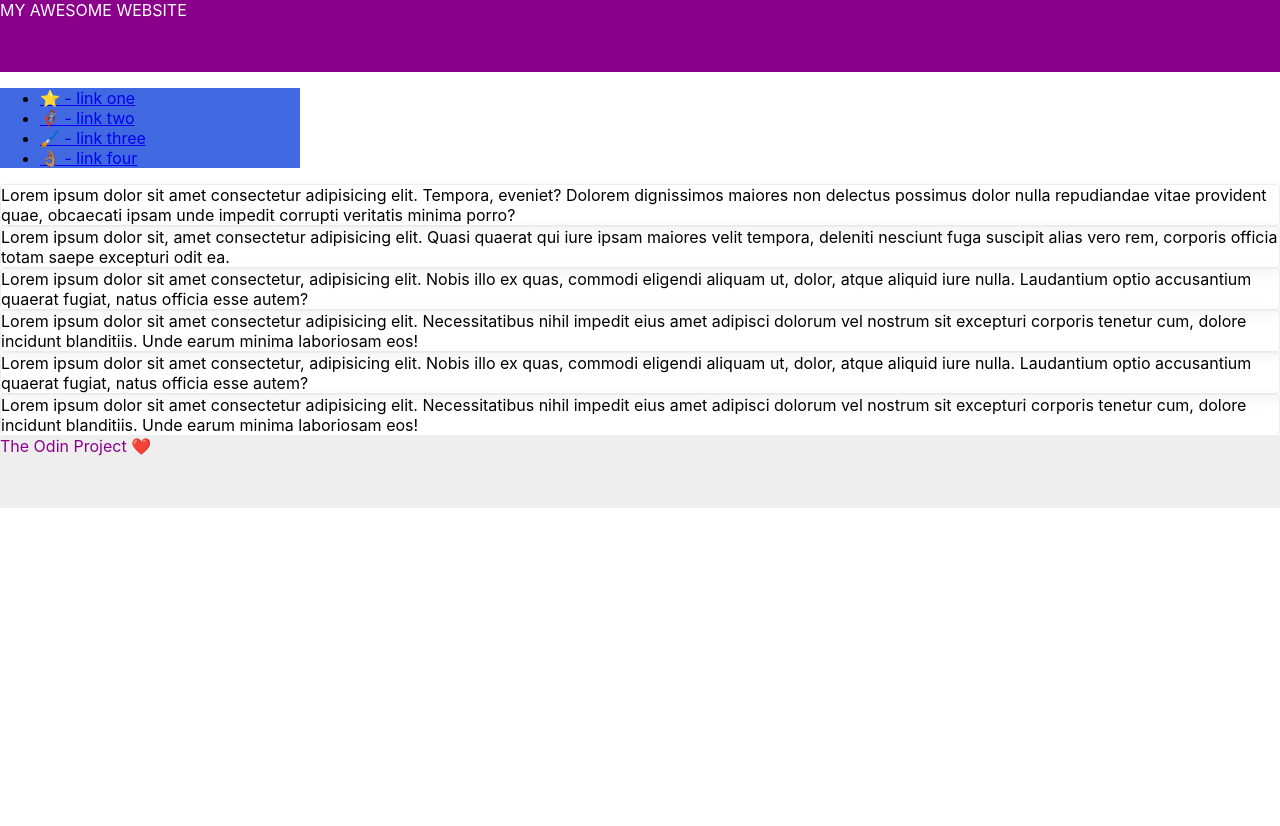
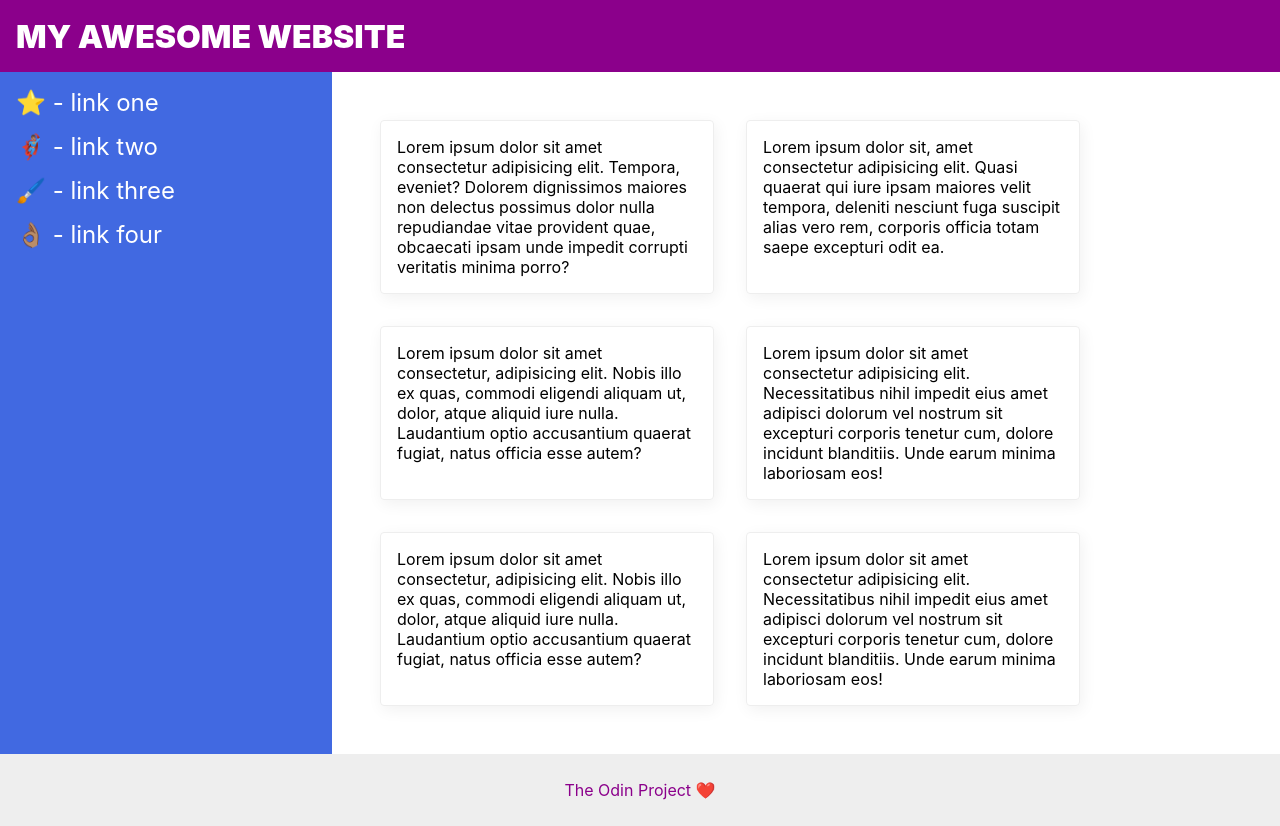
Before and after one commit to ishita4416/Odin-Practice, a plain HTML site: page flex/07-flex-layout-2/index.html in a window 1280 px wide. Before the commit the page ends 800 px from the top, so only its background shows below. Drawn offline with Linux system fonts and the light colour scheme.

Commit message:
Complete assignment 7

```diff
--- a/flex/07-flex-layout-2/index.html
+++ b/flex/07-flex-layout-2/index.html
@@ -11,7 +11,7 @@
     <div class="header">
       MY AWESOME WEBSITE
     </div>
-
+    <div class="cont-1">
     <div class="sidebar">
       <ul>
         <li><a href="#">⭐ - link one</a></li>
@@ -20,14 +20,15 @@
         <li><a href="#">👌🏽 - link four</a></li>
       </ul>
     </div>
-
+    <div class="cont-2">
     <div class="card">Lorem ipsum dolor sit amet consectetur adipisicing elit. Tempora, eveniet? Dolorem dignissimos maiores non delectus possimus dolor nulla repudiandae vitae provident quae, obcaecati ipsam unde impedit corrupti veritatis minima porro?</div>
     <div class="card">Lorem ipsum dolor sit, amet consectetur adipisicing elit. Quasi quaerat qui iure ipsam maiores velit tempora, deleniti nesciunt fuga suscipit alias vero rem, corporis officia totam saepe excepturi odit ea.</div>
     <div class="card">Lorem ipsum dolor sit amet consectetur, adipisicing elit. Nobis illo ex quas, commodi eligendi aliquam ut, dolor, atque aliquid iure nulla. Laudantium optio accusantium quaerat fugiat, natus officia esse autem?</div>
     <div class="card">Lorem ipsum dolor sit amet consectetur adipisicing elit. Necessitatibus nihil impedit eius amet adipisci dolorum vel nostrum sit excepturi corporis tenetur cum, dolore incidunt blanditiis. Unde earum minima laboriosam eos!</div>
     <div class="card">Lorem ipsum dolor sit amet consectetur, adipisicing elit. Nobis illo ex quas, commodi eligendi aliquam ut, dolor, atque aliquid iure nulla. Laudantium optio accusantium quaerat fugiat, natus officia esse autem?</div>
     <div class="card">Lorem ipsum dolor sit amet consectetur adipisicing elit. Necessitatibus nihil impedit eius amet adipisci dolorum vel nostrum sit excepturi corporis tenetur cum, dolore incidunt blanditiis. Unde earum minima laboriosam eos!</div>
-
+  </div>
+  </div>
     <div class="footer">
       The Odin Project ❤️
     </div>
--- a/flex/07-flex-layout-2/style.css
+++ b/flex/07-flex-layout-2/style.css
@@ -2,12 +2,19 @@ body {
   font-family: -apple-system, BlinkMacSystemFont, 'Segoe UI', Roboto, Oxygen, Ubuntu, Cantarell, 'Open Sans', 'Helvetica Neue', sans-serif;
   margin: 0;
   min-height: 100vh;
+  display: flex;
+  flex-direction: column;
 }
 
 .header {
   height: 72px;
   background: darkmagenta;
   color: white;
+  display: flex;
+  font-size: 32px;
+  font-weight: 900;
+  align-items: center;
+  padding-left: 16px;
 }
 
 .footer {
@@ -26,3 +33,48 @@ body {
   box-shadow: 2px 4px 16px rgba(0,0,0,.06);
   border-radius: 4px;
 }
+
+
+.cont-1{
+  display: flex;
+  flex: 1;
+}
+
+.cont-2{
+  display: flex;
+  flex-wrap: wrap;
+  padding: 32px;
+}
+
+.footer{
+  display: flex;
+  justify-content: center;
+  align-items: center;
+}
+
+.sidebar{
+  flex-shrink: 0;
+  padding: 16px;
+}
+
+a{
+  text-decoration: none;
+  color: white;
+}
+
+ul{
+  list-style-type: none;
+  font-size: 24px;
+  margin: 0;
+  padding: 0;
+  display: flex;
+  flex-direction: column;
+  gap: 15px;
+}
+
+.card{
+  display: flex;
+  width: 300px;
+  padding: 16px;
+  margin: 16px;
+}
```
